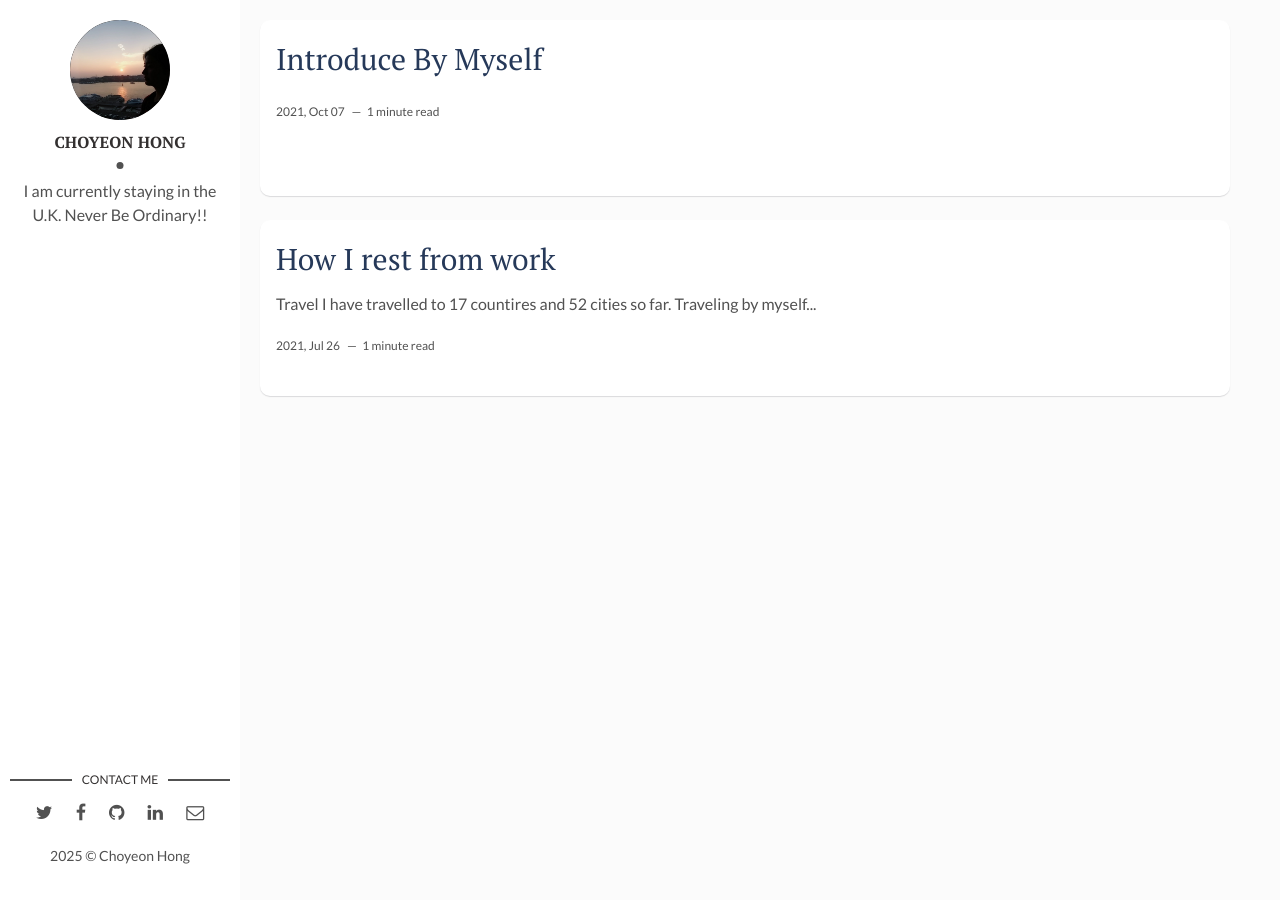
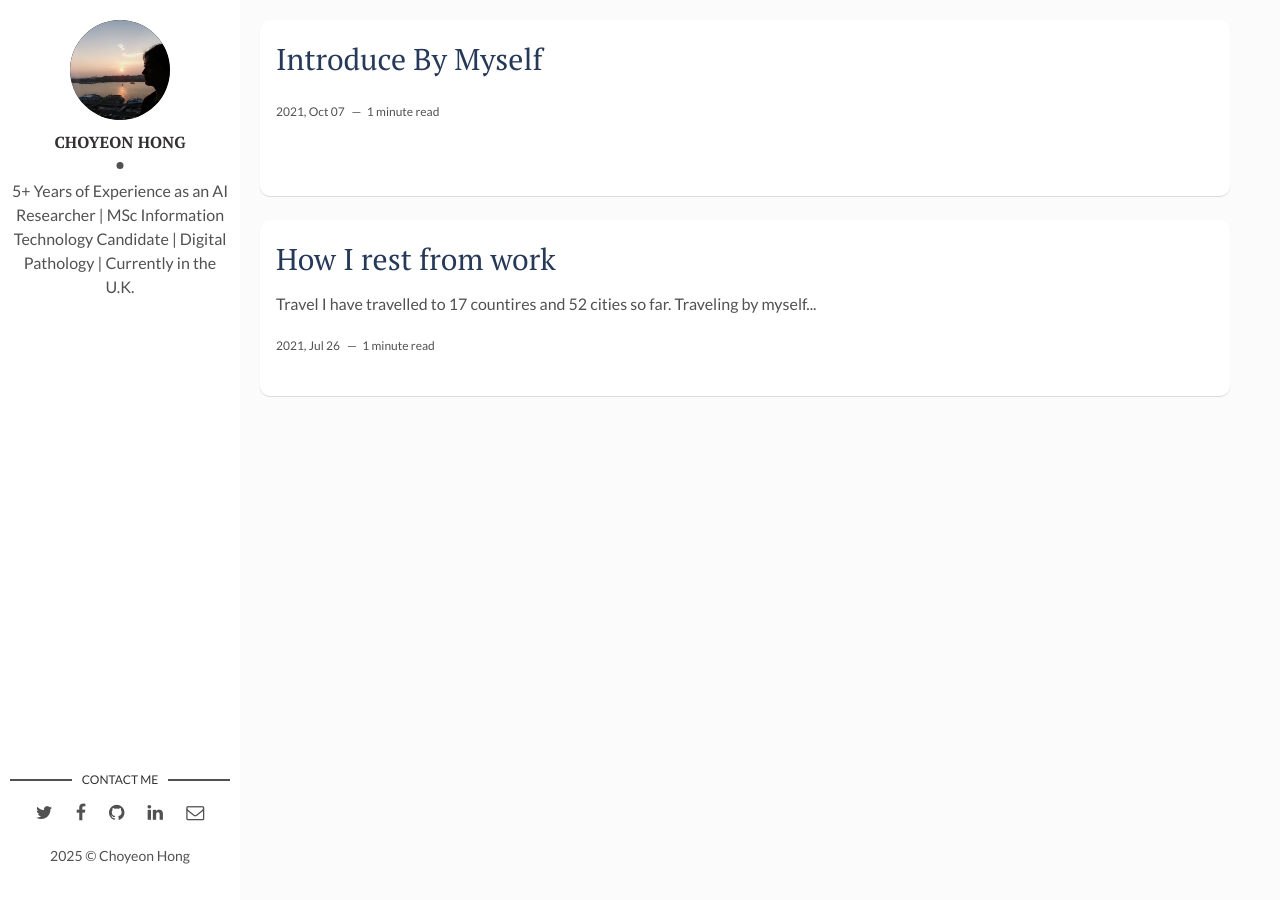
Before and after one commit to choyeon-hong/choyeon-hong.github.io, a Jekyll site: the page built from index.html, in a window 1280 px wide. Built offline with Jekyll 4.4.1, drawn with Linux system fonts in a browser that asks for light colours; the list of posts is cut into pages by our own code.

Commit message:
Update _config.yml

```diff
--- a/_config.yml
+++ b/_config.yml
@@ -8,15 +8,15 @@ site-twitter: #if your site has a twitter account, enter it here
 # Author Settings
 author: Choyeon Hong # add your name
 author-img: cy.jpg # add your photo
-about-author: I am currently staying in the U.K. Never Be Ordinary!! # add description
+about-author: 5+ Years of Experience as an AI Researcher | MSc Information Technology Candidate | Digital Pathology | Currently in the U.K. # add description
 social-twitter: TwitterKorea # add your Twitter handle
 social-facebook: # add your Facebook handle
-social-github: # add your Github handle
+social-github: choyeon-hong # add your Github handle
 social-linkedin: choyeon-hong-920901 # add your Linkedin handle
 social-email: eunice1615@gmail.com # add your Email address
 
 # Disqus
-discus-identifier: mr-brown # add your discus identifier
+discus-identifier: # add your discus identifier
 
 # Tracker
 analytics: # Google Analytics
```
